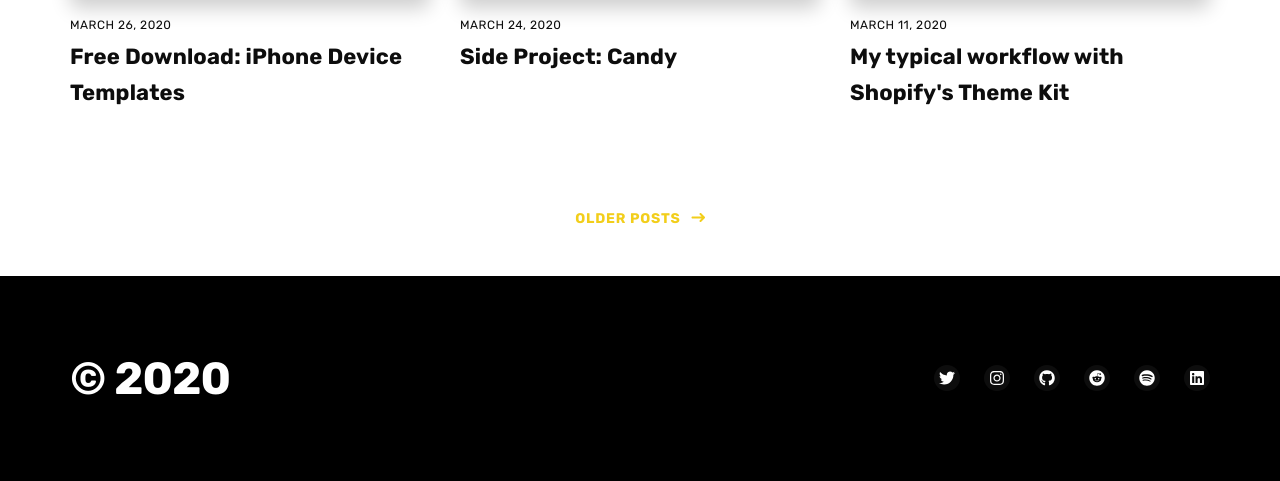
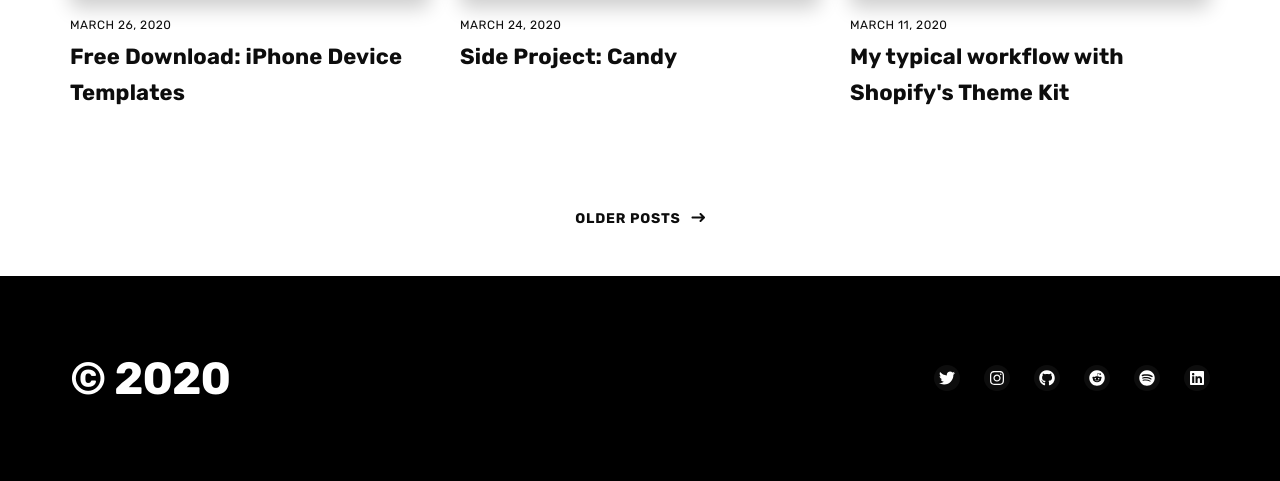
Before and after one commit to aryxmega/awwwry, a Jekyll site: the page built from blog/index.html, in a window 1280 px wide. Shown: the part 1660-2141 px from the top of the page. Built offline with Jekyll 4.4.1, drawn with Linux system fonts in a browser that asks for light colours; nearby versions of some CDN libraries; the list of posts is cut into pages by our own code.

Commit message:
Update index.html

```diff
--- a/blog/index.html
+++ b/blog/index.html
@@ -51,11 +51,11 @@ featured_image: /images/social.jpg
 		<div class="wrap">
 			{% if paginator.previous_page %}
 			<a href="{{ paginator.previous_page_path | relative_url }}"
-				class="button--text--accent --left pagination__prev">Newer Posts</a>
+				class="button--text --left pagination__prev">Newer Posts</a>
 			{% endif %}
 			{% if paginator.next_page %}
 			<a href="{{ paginator.next_page_path | relative_url }}"
-				class="button--text--accent --right pagination__next">Older Posts</a>
+				class="button--text --right pagination__next">Older Posts</a>
 			{% endif %}
 		</div>
 	</section>
```
